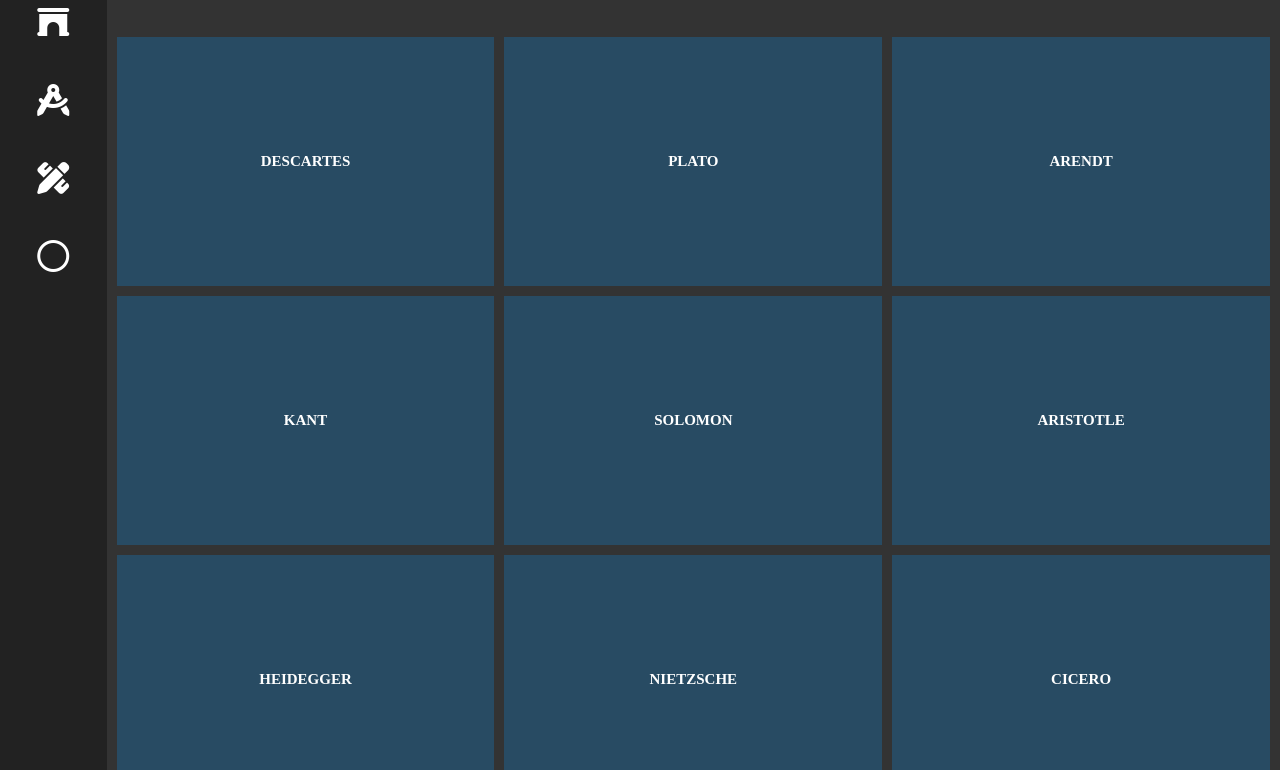
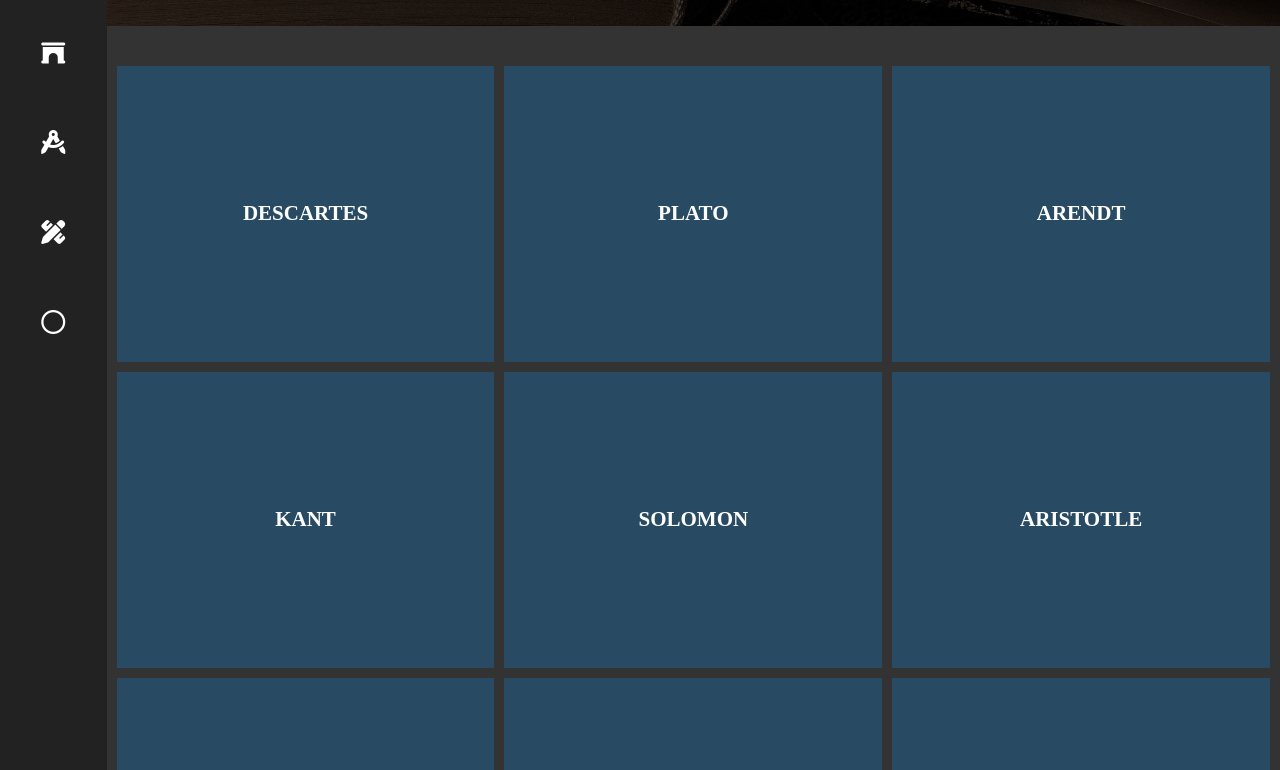
Before and after one commit to alfesen/pdp-grid, a website: page index.html in a window 1280 px wide. Shown: the part 172-942 px from the top of the page. Drawn offline with Linux system fonts and the light colour scheme; a web font is replaced by a local one.

Commit message:
Add queries for text

```diff
--- a/src/sass/media/_extra-large.scss
+++ b/src/sass/media/_extra-large.scss
@@ -13,6 +13,7 @@
     @include m.lightBackground('../../../dist/img/desktop-hero.jpg');
     font-size: 2.2rem;
   }
+
 }
 
 @media (min-height: 556px) {
--- a/src/sass/media/_large.scss
+++ b/src/sass/media/_large.scss
@@ -1,6 +1,4 @@
 @media (min-width: 992px) {
-
-
   .nav {
     grid-column: 1/3;
     &__desktop {
@@ -29,6 +27,16 @@
         grid-row: 9/13;
         grid-column: 5/9;
       }
+
+      .closing {
+        font-size: 1.4rem;
+      }
+
+      &-content {
+        h3, p {
+          font-size: 1.8em;
+        }
+      }
     }
   }
 }
--- a/src/sass/media/_medium.scss
+++ b/src/sass/media/_medium.scss
@@ -54,7 +54,7 @@
         }
 
         i {
-          font-size: 3.2rem;
+          font-size: 2.4rem;
           padding: 0.4em 0;
           transition: color 0.2s;
         }
```
Also changed, not shown: dist/css/style.min.css.
